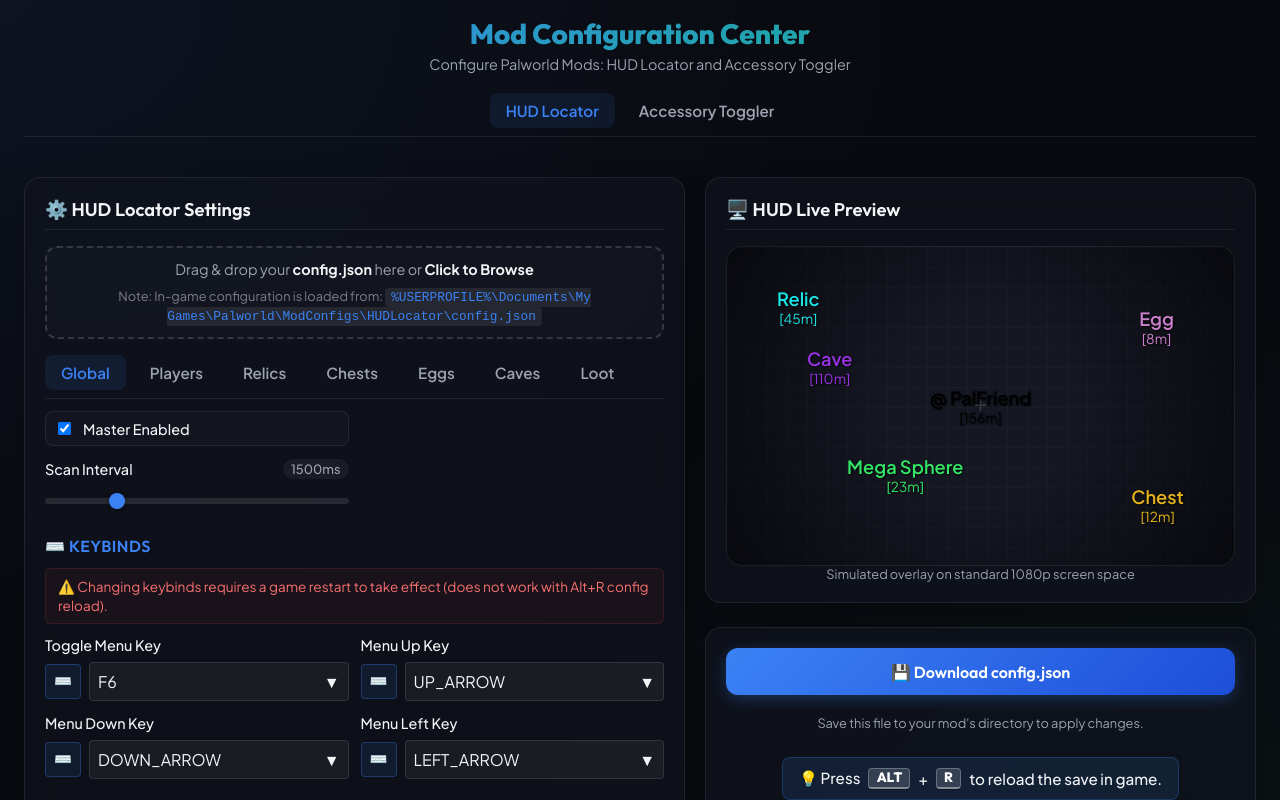
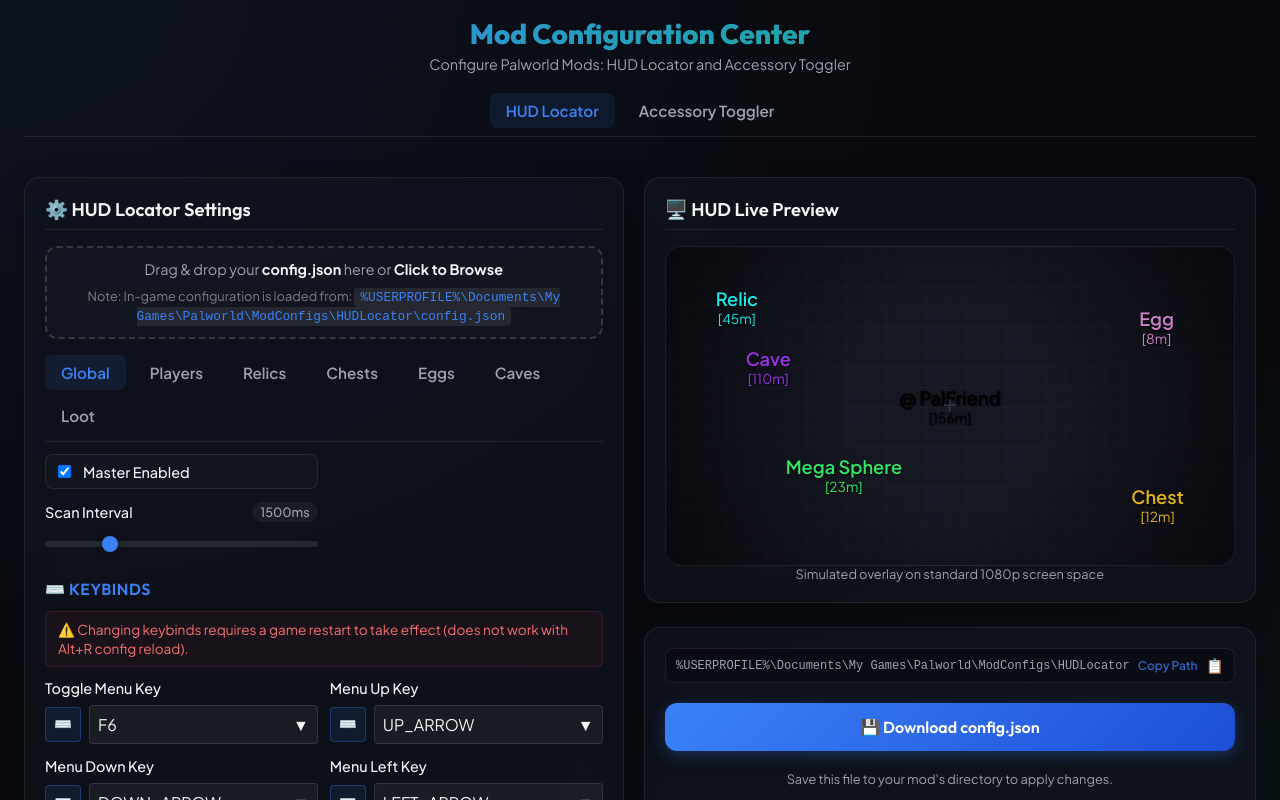
Before and after one commit to Srlimao/will-palmods-configurator, a React (Vite) app: page / in a window 1280 px wide. Shown: the top 800 px of the page. Built offline with nearby package versions, Linux system fonts and the light colour scheme.

Commit message:
added path copy to downl,oad button

```diff
--- a/src/features/accessory-toggler/AccessoryConfig.jsx
+++ b/src/features/accessory-toggler/AccessoryConfig.jsx
@@ -40,6 +40,18 @@
     return DEFAULT_CONFIG;
   });
   const [isDragging, setIsDragging] = useState(false);
+  const [copied, setCopied] = useState(false);
+  const [toastPos, setToastPos] = useState(null);
+
+  const handleCopyPath = (e) => {
+    navigator.clipboard.writeText("%USERPROFILE%\\Documents\\My Games\\Palworld\\ModConfigs\\AccessoryToggler");
+    setCopied(true);
+    setToastPos({ x: e.clientX, y: e.clientY });
+    setTimeout(() => {
+      setCopied(false);
+      setToastPos(null);
+    }, 1500);
+  };
 
   const handleFileUpload = async (e) => {
     const file = e.target.files[0];
@@ -187,6 +199,15 @@
 
       <div className={styles.previewContainer}>
         <div className={`${styles.panel} ${styles.actions}`}>
+          <div className={styles.pathCopyContainer} onClick={handleCopyPath} title="Click to copy path">
+            <span className={styles.pathText}>
+              %USERPROFILE%\Documents\My Games\Palworld\ModConfigs\AccessoryToggler
+            </span>
+            <span className={styles.copyLabel}>Copy Path</span>
+            <span className={styles.copyIconWrapper}>
+              {copied ? '✅' : '📋'}
+            </span>
+          </div>
           <button className={`${styles.btn} ${styles.btnPrimary}`} onClick={exportConfig}>
             💾 Download config.json
           </button>
@@ -198,6 +219,15 @@
           </div>
         </div>
       </div>
+
+      {toastPos && (
+        <div
+          className={styles.cursorToast}
+          style={{ left: toastPos.x + 12, top: toastPos.y - 12 }}
+        >
+          Path copied!
+        </div>
+      )}
     </>
   );
 }
--- a/src/features/accessory-toggler/styles/accessory.module.css
+++ b/src/features/accessory-toggler/styles/accessory.module.css
@@ -220,3 +220,84 @@
   color: #f87171;
   line-height: 1.4;
 }
+
+.pathCopyContainer {
+  display: flex;
+  align-items: center;
+  justify-content: space-between;
+  gap: 0.5rem;
+  width: 100%;
+  background: rgba(0, 0, 0, 0.25);
+  border: 1px solid var(--border-color);
+  border-radius: 8px;
+  padding: 0.45rem 0.65rem;
+  cursor: pointer;
+  transition: all 0.2s;
+  margin-bottom: 0.5rem;
+  user-select: none;
+}
+
+.pathCopyContainer:hover {
+  background: rgba(255, 255, 255, 0.03);
+  border-color: rgba(255, 255, 255, 0.15);
+}
+
+.pathText {
+  font-family: monospace;
+  font-size: 0.75rem;
+  color: var(--text-sub);
+  white-space: nowrap;
+  overflow: hidden;
+  text-overflow: ellipsis;
+  text-align: left;
+  flex: 1;
+}
+
+.pathCopyContainer:hover .pathText {
+  color: var(--text-main);
+}
+
+.copyIconWrapper {
+  font-size: 0.9rem;
+  display: flex;
+  align-items: center;
+  justify-content: center;
+  transition: transform 0.2s;
+}
+
+.pathCopyContainer:active .copyIconWrapper {
+  transform: scale(0.85);
+}
+
+.copyLabel {
+  font-size: 0.75rem;
+  color: var(--accent-primary);
+  font-weight: 600;
+  white-space: nowrap;
+  opacity: 0.75;
+  transition: opacity 0.2s;
+}
+
+.pathCopyContainer:hover .copyLabel {
+  opacity: 1;
+}
+
+.cursorToast {
+  position: fixed;
+  z-index: 10000;
+  background: var(--accent-success);
+  color: #fff;
+  padding: 4px 8px;
+  border-radius: 4px;
+  font-size: 0.8rem;
+  font-weight: 600;
+  pointer-events: none;
+  box-shadow: 0 4px 10px rgba(0, 0, 0, 0.3);
+  animation: cursorToastFadeOut 1.5s forwards;
+}
+
+@keyframes cursorToastFadeOut {
+  0% { opacity: 1; transform: translateY(0); }
+  80% { opacity: 1; }
+  100% { opacity: 0; transform: translateY(-10px); }
+}
--- a/src/features/hud-locator/HUDLocatorConfig.jsx
+++ b/src/features/hud-locator/HUDLocatorConfig.jsx
@@ -206,6 +206,18 @@
   });
   const [activeTab, setActiveTab] = useState('Global');
   const [isDragging, setIsDragging] = useState(false);
+  const [copied, setCopied] = useState(false);
+  const [toastPos, setToastPos] = useState(null);
+
+  const handleCopyPath = (e) => {
+    navigator.clipboard.writeText("%USERPROFILE%\\Documents\\My Games\\Palworld\\ModConfigs\\HUDLocator");
+    setCopied(true);
+    setToastPos({ x: e.clientX, y: e.clientY });
+    setTimeout(() => {
+      setCopied(false);
+      setToastPos(null);
+    }, 1500);
+  };
 
   const handleFileUpload = async (e) => {
     const file = e.target.files[0];
@@ -300,6 +312,15 @@
         <HUDPreview config={config} />
 
         <div className={`${styles.panel} ${styles.actions}`}>
+          <div className={styles.pathCopyContainer} onClick={handleCopyPath} title="Click to copy path">
+            <span className={styles.pathText}>
+              %USERPROFILE%\Documents\My Games\Palworld\ModConfigs\HUDLocator
+            </span>
+            <span className={styles.copyLabel}>Copy Path</span>
+            <span className={styles.copyIconWrapper}>
+              {copied ? '✅' : '📋'}
+            </span>
+          </div>
           <button className={`${styles.btn} ${styles.btnPrimary}`} onClick={() => downloadJson(config, 'config.json')}>
             💾 Download config.json
           </button>
@@ -311,6 +332,15 @@
           </div>
         </div>
       </div>
+
+      {toastPos && (
+        <div
+          className={styles.cursorToast}
+          style={{ left: toastPos.x + 12, top: toastPos.y - 12 }}
+        >
+          Path copied!
+        </div>
+      )}
     </>
   );
 }
--- a/src/features/hud-locator/styles/hud.module.css
+++ b/src/features/hud-locator/styles/hud.module.css
@@ -451,3 +451,84 @@
   color: #f87171;
   line-height: 1.4;
 }
+
+.pathCopyContainer {
+  display: flex;
+  align-items: center;
+  justify-content: space-between;
+  gap: 0.5rem;
+  width: 100%;
+  background: rgba(0, 0, 0, 0.25);
+  border: 1px solid var(--border-color);
+  border-radius: 8px;
+  padding: 0.45rem 0.65rem;
+  cursor: pointer;
+  transition: all 0.2s;
+  margin-bottom: 0.5rem;
+  user-select: none;
+}
+
+.pathCopyContainer:hover {
+  background: rgba(255, 255, 255, 0.03);
+  border-color: rgba(255, 255, 255, 0.15);
+}
+
+.pathText {
+  font-family: monospace;
+  font-size: 0.75rem;
+  color: var(--text-sub);
+  white-space: nowrap;
+  overflow: hidden;
+  text-overflow: ellipsis;
+  text-align: left;
+  flex: 1;
+}
+
+.pathCopyContainer:hover .pathText {
+  color: var(--text-main);
+}
+
+.copyIconWrapper {
+  font-size: 0.9rem;
+  display: flex;
+  align-items: center;
+  justify-content: center;
+  transition: transform 0.2s;
+}
+
+.pathCopyContainer:active .copyIconWrapper {
+  transform: scale(0.85);
+}
+
+.copyLabel {
+  font-size: 0.75rem;
+  color: var(--accent-primary);
+  font-weight: 600;
+  white-space: nowrap;
+  opacity: 0.75;
+  transition: opacity 0.2s;
+}
+
+.pathCopyContainer:hover .copyLabel {
+  opacity: 1;
+}
+
+.cursorToast {
+  position: fixed;
+  z-index: 10000;
+  background: var(--accent-success);
+  color: #fff;
+  padding: 4px 8px;
+  border-radius: 4px;
+  font-size: 0.8rem;
+  font-weight: 600;
+  pointer-events: none;
+  box-shadow: 0 4px 10px rgba(0, 0, 0, 0.3);
+  animation: cursorToastFadeOut 1.5s forwards;
+}
+
+@keyframes cursorToastFadeOut {
+  0% { opacity: 1; transform: translateY(0); }
+  80% { opacity: 1; }
+  100% { opacity: 0; transform: translateY(-10px); }
+}
```
